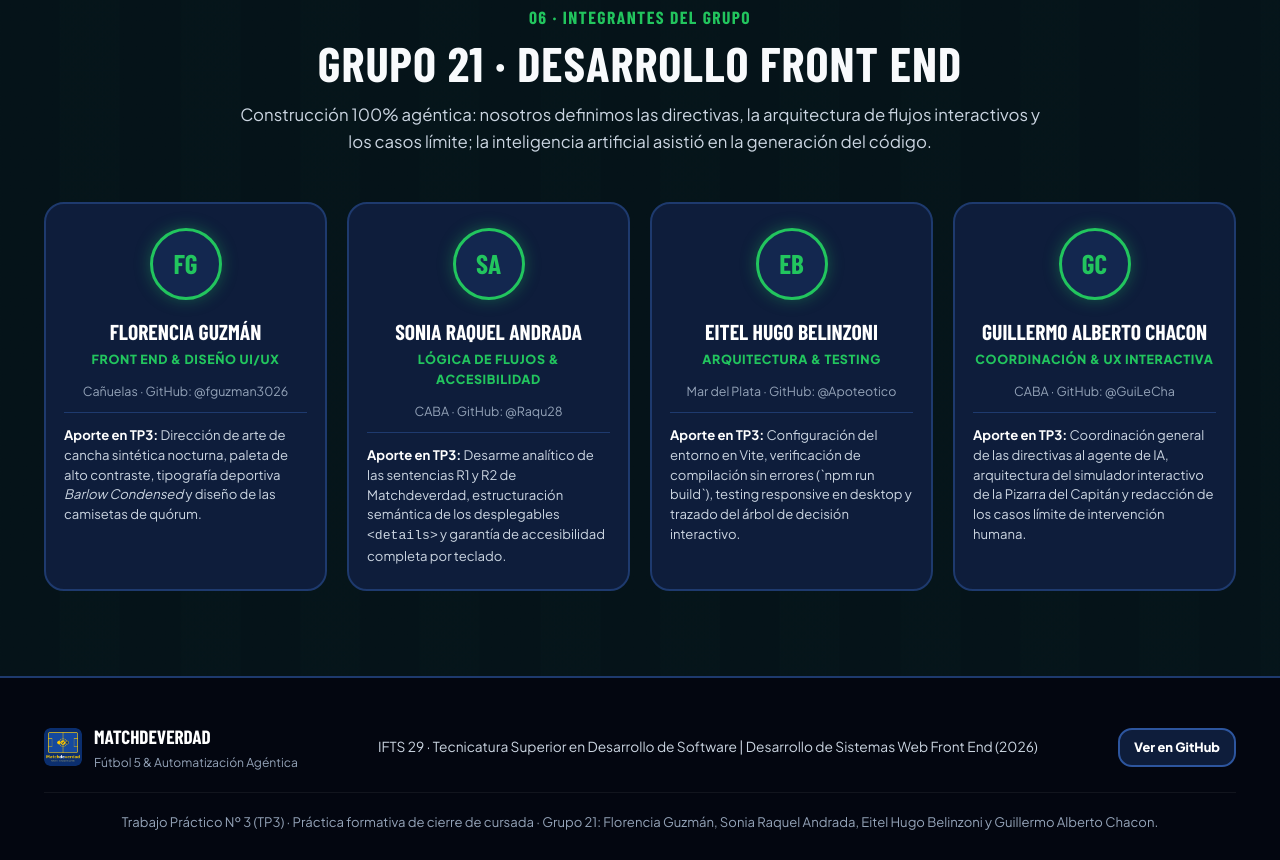
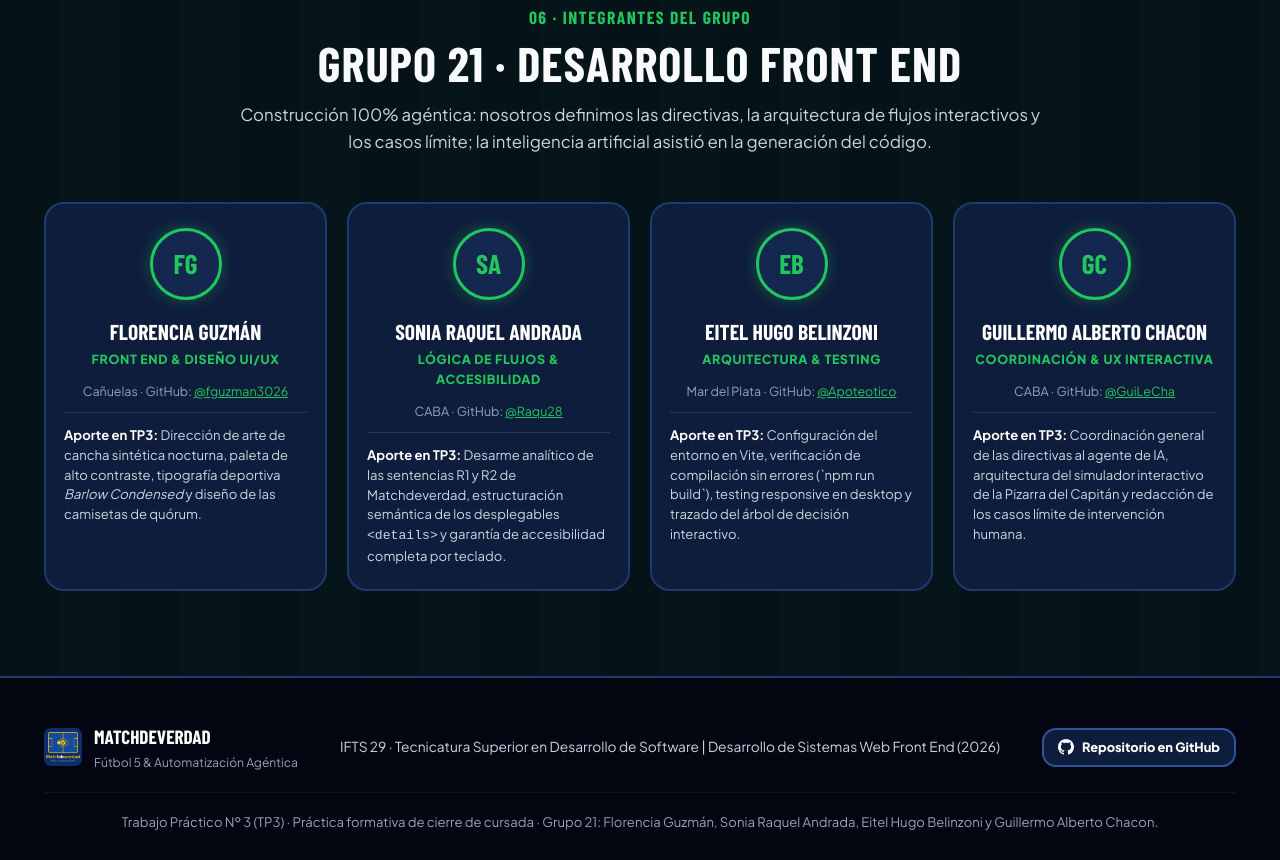
Before and after one commit to Apoteotico/TP3-Matchdeverdad-Grupo21, a website built with Vite: page index.html in a window 1280 px wide. Shown: the part 7698-8558 px from the top of the page. Built offline with nearby package versions, Linux system fonts and the light colour scheme; a web font is replaced by a local one.

Commit message:
fix: enlazar boton de footer directamente al repositorio del proyecto y perfiles de integrantes

```diff
--- a/index.html
+++ b/index.html
@@ -718,7 +718,7 @@
             <div class="team-avatar-box">FG</div>
             <h3 class="team-name">Florencia Guzmán</h3>
             <p class="team-role">Front End &amp; Diseño UI/UX</p>
-            <p style="font-size: 0.78rem; color: var(--text-muted); margin-bottom: 8px;">Cañuelas · GitHub: @fguzman3026</p>
+            <p style="font-size: 0.78rem; color: var(--text-muted); margin-bottom: 8px;">Cañuelas · GitHub: <a href="https://github.com/fguzman3026" target="_blank" rel="noopener noreferrer" style="color: var(--turf-neon); text-decoration: underline;">@fguzman3026</a></p>
             <div class="team-contribution">
               <strong>Aporte en TP3:</strong> Dirección de arte de cancha sintética nocturna, paleta de alto contraste, tipografía deportiva <em>Barlow Condensed</em> y diseño de las camisetas de quórum.
             </div>
@@ -728,7 +728,7 @@
             <div class="team-avatar-box">SA</div>
             <h3 class="team-name">Sonia Raquel Andrada</h3>
             <p class="team-role">Lógica de Flujos &amp; Accesibilidad</p>
-            <p style="font-size: 0.78rem; color: var(--text-muted); margin-bottom: 8px;">CABA · GitHub: @Raqu28</p>
+            <p style="font-size: 0.78rem; color: var(--text-muted); margin-bottom: 8px;">CABA · GitHub: <a href="https://github.com/Raqu28" target="_blank" rel="noopener noreferrer" style="color: var(--turf-neon); text-decoration: underline;">@Raqu28</a></p>
             <div class="team-contribution">
               <strong>Aporte en TP3:</strong> Desarme analítico de las sentencias R1 y R2 de Matchdeverdad, estructuración semántica de los desplegables <code>&lt;details&gt;</code> y garantía de accesibilidad completa por teclado.
             </div>
@@ -738,7 +738,7 @@
             <div class="team-avatar-box">EB</div>
             <h3 class="team-name">Eitel Hugo Belinzoni</h3>
             <p class="team-role">Arquitectura &amp; Testing</p>
-            <p style="font-size: 0.78rem; color: var(--text-muted); margin-bottom: 8px;">Mar del Plata · GitHub: @Apoteotico</p>
+            <p style="font-size: 0.78rem; color: var(--text-muted); margin-bottom: 8px;">Mar del Plata · GitHub: <a href="https://github.com/Apoteotico" target="_blank" rel="noopener noreferrer" style="color: var(--turf-neon); text-decoration: underline;">@Apoteotico</a></p>
             <div class="team-contribution">
               <strong>Aporte en TP3:</strong> Configuración del entorno en Vite, verificación de compilación sin errores (`npm run build`), testing responsive en desktop y trazado del árbol de decisión interactivo.
             </div>
@@ -748,7 +748,7 @@
             <div class="team-avatar-box">GC</div>
             <h3 class="team-name">Guillermo Alberto Chacon</h3>
             <p class="team-role">Coordinación &amp; UX Interactiva</p>
-            <p style="font-size: 0.78rem; color: var(--text-muted); margin-bottom: 8px;">CABA · GitHub: @GuiLeCha</p>
+            <p style="font-size: 0.78rem; color: var(--text-muted); margin-bottom: 8px;">CABA · GitHub: <a href="https://github.com/GuiLeCha" target="_blank" rel="noopener noreferrer" style="color: var(--turf-neon); text-decoration: underline;">@GuiLeCha</a></p>
             <div class="team-contribution">
               <strong>Aporte en TP3:</strong> Coordinación general de las directivas al agente de IA, arquitectura del simulador interactivo de la Pizarra del Capitán y redacción de los casos límite de intervención humana.
             </div>
@@ -776,8 +776,9 @@
         </div>
 
         <div>
-          <a href="https://github.com/GuiLeCha" target="_blank" rel="noopener noreferrer" class="btn btn-secondary" style="padding: 7px 14px; font-size: 0.8rem;">
-            Ver en GitHub
+          <a href="https://github.com/GuiLeCha/TP3-Matchdeverdad-Grupo21" target="_blank" rel="noopener noreferrer" class="btn btn-secondary" style="padding: 7px 14px; font-size: 0.8rem; display: inline-flex; align-items: center; gap: 8px;">
+            <svg width="16" height="16" viewBox="0 0 24 24" fill="currentColor" aria-hidden="true"><path d="M12 0c-6.626 0-12 5.373-12 12 0 5.302 3.438 9.8 8.207 11.387.599.111.793-.261.793-.577v-2.234c-3.338.726-4.033-1.416-4.033-1.416-.546-1.387-1.333-1.756-1.333-1.756-1.089-.745.083-.729.083-.729 1.205.084 1.839 1.237 1.839 1.237 1.07 1.834 2.807 1.304 3.492.997.107-.775.418-1.305.762-1.604-2.665-.305-5.467-1.334-5.467-5.931 0-1.311.469-2.381 1.236-3.221-.124-.303-.535-1.524.117-3.176 0 0 1.008-.322 3.301 1.23.957-.266 1.983-.399 3.003-.404 1.02.005 2.047.138 3.006.404 2.291-1.552 3.297-1.23 3.297-1.23.653 1.653.242 2.874.118 3.176.77.84 1.235 1.911 1.235 3.221 0 4.609-2.807 5.624-5.479 5.921.43.372.823 1.102.823 2.222v3.293c0 .319.192.694.801.576 4.765-1.589 8.199-6.086 8.199-11.386 0-6.627-5.373-12-12-12z"/></svg>
+            Repositorio en GitHub
           </a>
         </div>
       </div>
```
